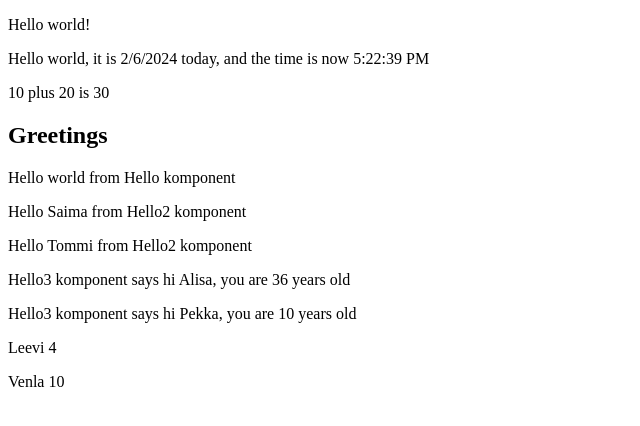
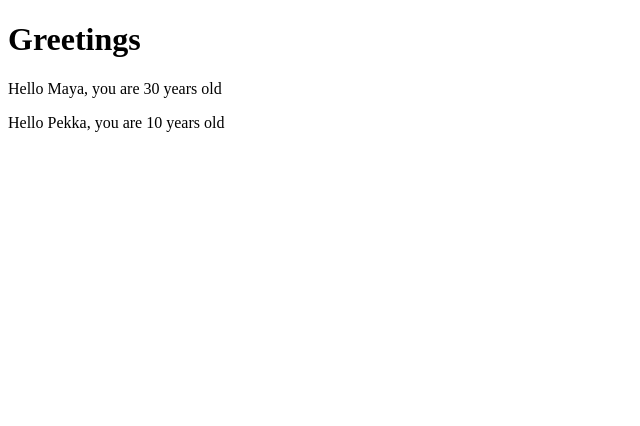
Before and after one commit to Saima445/01-react-part1, a React (Vite) app: page / in a window 1280 px wide. Shown: the top 426 px of the page, without its empty margins (0-640 px from the left). Built offline with nearby package versions, Linux system fonts and the light colour scheme.

Commit message:
05 poistettu turhat komponentit harjoituksesta. Lähtötilanne tehtävänannon mukainen.

```diff
--- a/src/App.jsx
+++ b/src/App.jsx
@@ -1,110 +1,23 @@
-const Time = () => {
-  console.log("Hello from TIME komponentti");
-  const now = new Date();
-  const a = 10;
-  const b = 20;
-  console.log(now, a + b);
+const Hello = (props) => {
+  console.log(`props name on ${props.name}`);
   return (
     <section>
       <p>
-        Hello world, it is
-        <span> {now.toLocaleDateString()} today, </span>
-        <span>and the time is now {now.toLocaleTimeString()}</span>
-      </p>
-      <p>
-        {a} plus {b} is {a + b}
-      </p>
-    </section>
-  );
-};
-
-const Hello = () => {
-  console.log("Hello from HELLO komponentti");
-  return (
-    <section>
-      <p>Hello world from Hello komponent</p>
-    </section>
-  );
-};
-
-const Hello2 = (props) => {
-  console.log("Hello from HELLO2 komponentti");
-  return (
-    <section>
-      <p>
-        Hello <span>{props.name}</span> from Hello2 komponent
-      </p>
-    </section>
-  );
-};
-
-const Hello3 = (props) => {
-  console.log("Hello from HELLO3 komponentti");
-  const nimi = "Pekka";
-  const ika = 10;
-  console.log(`nimi on ${nimi} ja props name on ${props.name}`);
-  return (
-    <section>
-      <p>
-        Hello3 komponent says hi {props.name}, you are {props.age} years old
-      </p>
-      <p>
-        Hello3 komponent says hi <span>{nimi}</span>, you are{" "}
-        <span>{ika} years old</span>
-      </p>
-    </section>
-  );
-};
-
-const Friends = () => {
-  console.log("Hello from FRIENDS komponentti");
-  //TÄMÄ KÄY MYÖS RENDERÖITÄVÄKSI,JOS ARVOT OVAT OIKEIN
-  //   const friends = [ 'Leevi', 'Venla']
-
-  //   return (
-  //     <div>
-  //       <p>{friends}</p>
-  //     </div>
-  //   )
-  // }
-  const friends = [
-    { name: "Leevi", age: 4 },
-    { name: "Venla", age: 10 },
-  ];
-  console.log(`${friends[0].name} ${friends[1].name}`);
-  return (
-    <section>
-      <p>
-        {friends[0].name} {friends[0].age}
-      </p>
-      <p>
-        {friends[1].name} {friends[1].age}
+        Hello {props.name}, you are {props.age} years old
       </p>
     </section>
   );
 };
 
 const App = () => {
-  console.log("Hello from APP komponentti");
+  const nimi = "Pekka";
+  const ika = 10;
 
   return (
     <>
-      <section>
-        <p>Hello world!</p>
-      </section>
-      <section>
-        <Time />
-      </section>
-      <section>
-        <h1>Greetings</h1>
-        <Hello />
-        <Hello2 name="Saima" />
-        <Hello2 name="Tommi" />
-        <Hello3 name="Alisa" age={26 + 10} />
-      </section>
-      <section>
-        <Friends />
-      </section>
+      <h1>Greetings</h1>
+      <Hello name="Maya" age={15 + 15} />
+      <Hello name={nimi} age={ika} />
     </>
   );
 };
```
